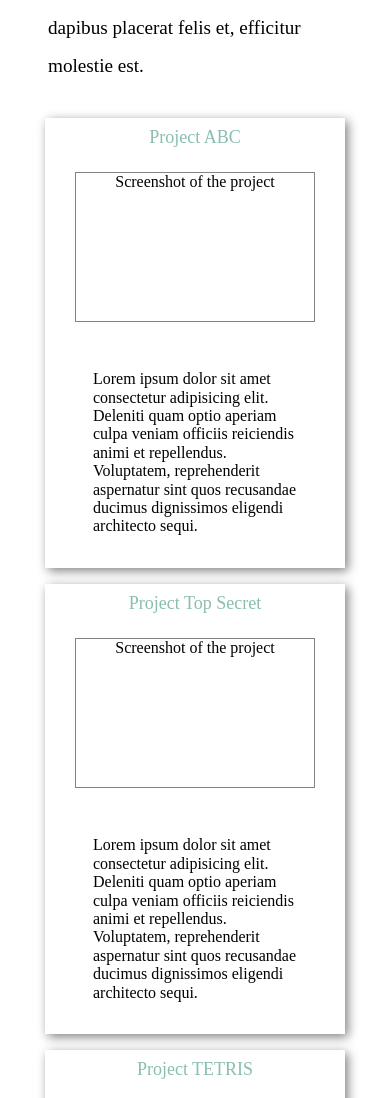
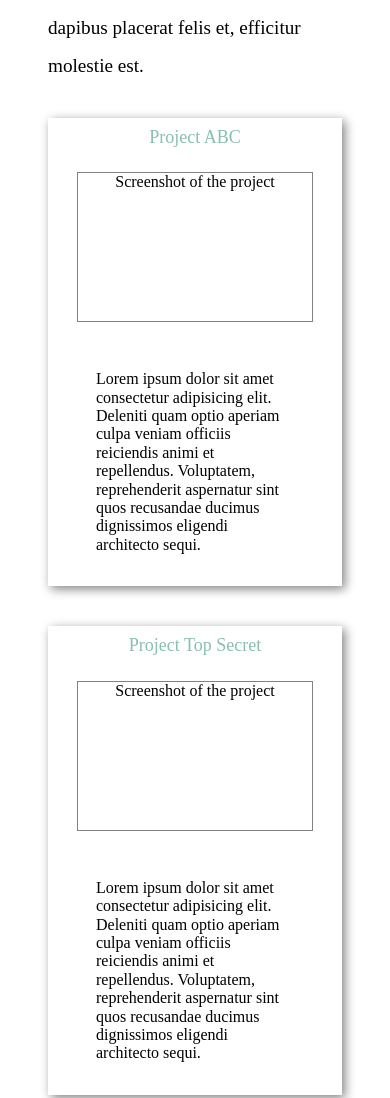
Before and after one commit to RalphPastel972/Portfolio---V0.1, a plain HTML site: page pages/work.html in a window 390 px wide. Shown: the part 626-1724 px from the top of the page. Drawn offline with nearby package versions, Linux system fonts and the light colour scheme; a web font is replaced by a local one.

Commit message:
V1 Exercice 1.7 (part 3)
I gave work.html some responsiveness love.

```diff
--- a/style/style.css
+++ b/style/style.css
@@ -114,7 +114,7 @@ header {
   display: grid;
   grid-template-columns: repeat(3, 1fr);
   justify-items: center;
-  gap: 1em;
+  gap: 2.5em;
   margin-bottom: 2em;
 
   .main_chapeau_text {
@@ -125,10 +125,9 @@ header {
   .project_card {
     display: flex;
     flex-direction: column;
-    max-width: 300px;
+    max-width: fit-content;
     min-width: 250px;
     height: fit-content;
-    justify-items: center;
     box-shadow: 3px 3px 10px var(--secondary-soft-grey);
   }
 
@@ -293,5 +292,9 @@ footer {
   .projects_section {
     display: grid;
     grid-template-columns: 1fr;
+
+    .project_card {
+      margin: 0 2rem;
+    }
   }
 }
```
